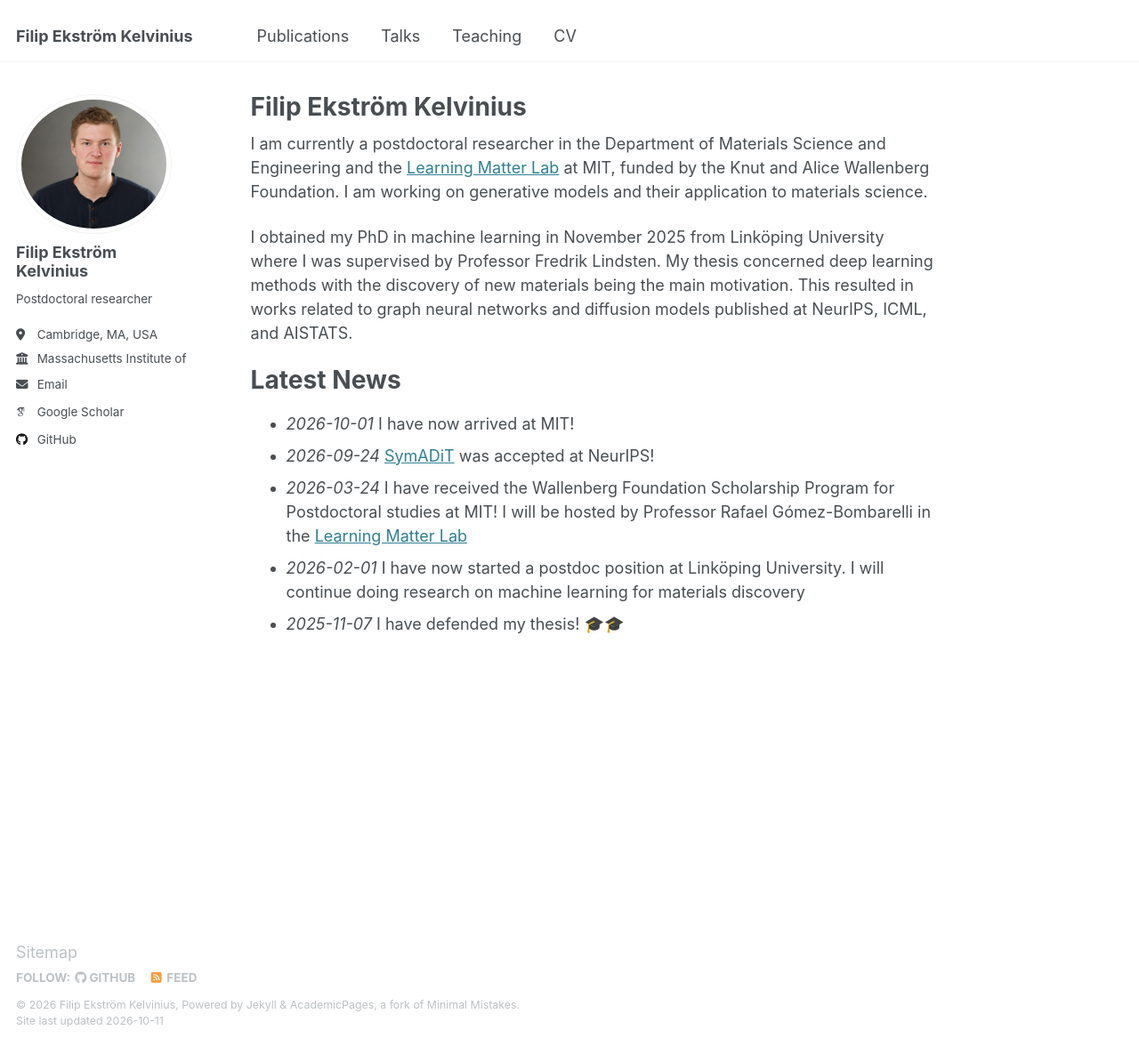
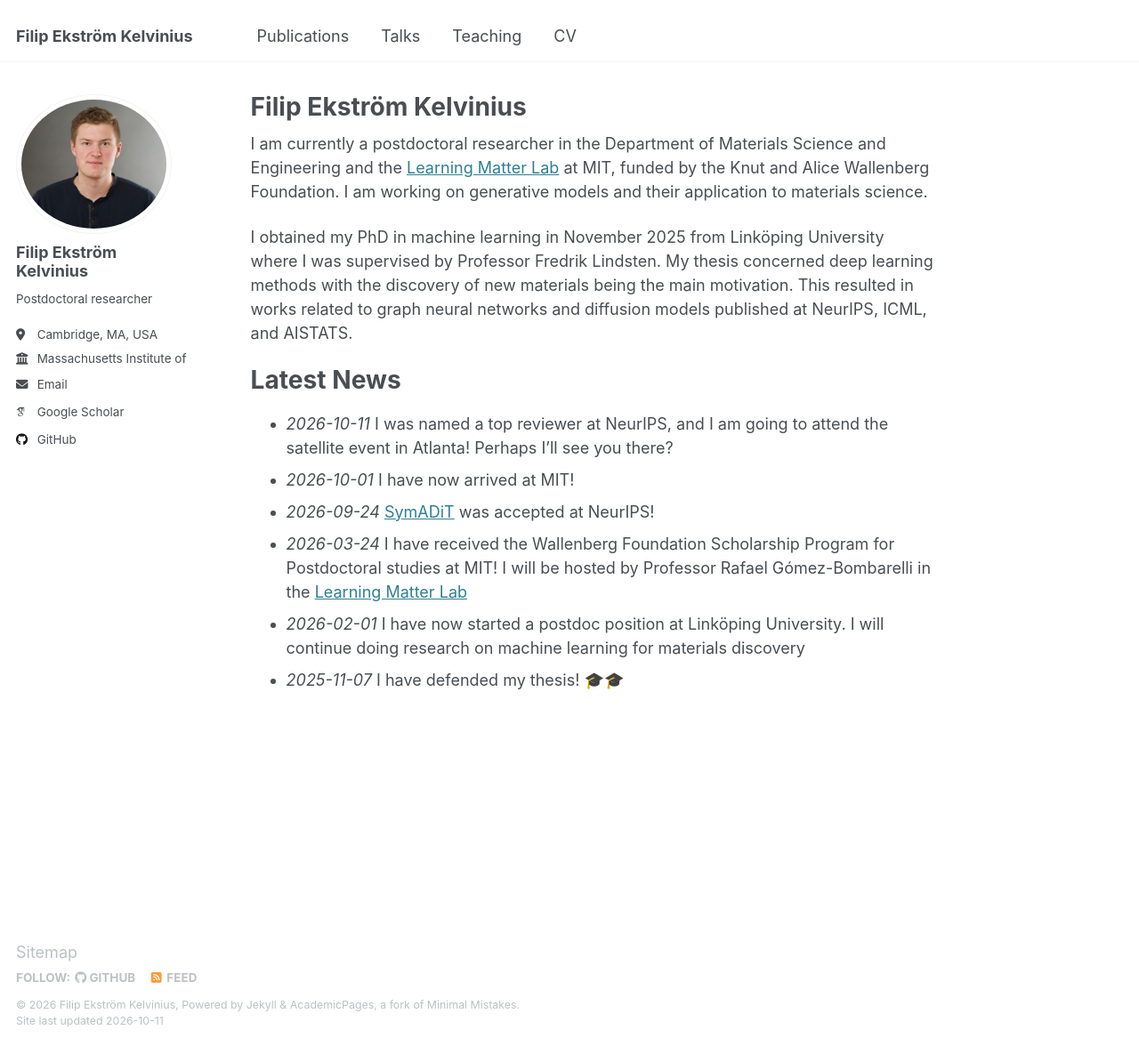
Before and after one commit to filipekstrm/filipekstrm.github.io, a Jekyll site: the page built from _pages/about.md, in a window 1280 px wide and 1176 px high. Shown: the whole window at 89% size. Built offline with Jekyll 4.4.1, drawn with Linux system fonts in a browser that asks for light colours; some web fonts are replaced.

Commit message:
neurips atlanta

```diff
--- a/_pages/about.md
+++ b/_pages/about.md
@@ -11,6 +11,7 @@ I am currently a postdoctoral researcher in the Department of Materials Science
 I obtained my PhD in machine learning in November 2025 from Linköping University where I was supervised by Professor Fredrik Lindsten. My thesis concerned deep learning methods with the discovery of new materials being the main motivation. This resulted in works related to graph neural networks and diffusion models published at NeurIPS, ICML, and AISTATS.
 
 # Latest News
+* *2026-10-11* I was named a top reviewer at NeurIPS, and I am going to attend the satellite event in Atlanta! Perhaps I'll see you there?
 * *2026-10-01* I have now arrived at MIT!
 * *2026-09-24* [SymADiT](https://arxiv.org/abs/2605.10115) was accepted at NeurIPS!
 * *2026-03-24* I have received the Wallenberg Foundation Scholarship Program for Postdoctoral studies at MIT! I will be hosted by Professor Rafael Gómez-Bombarelli in the [Learning Matter Lab](https://gomezbombarelli.mit.edu/)
```
